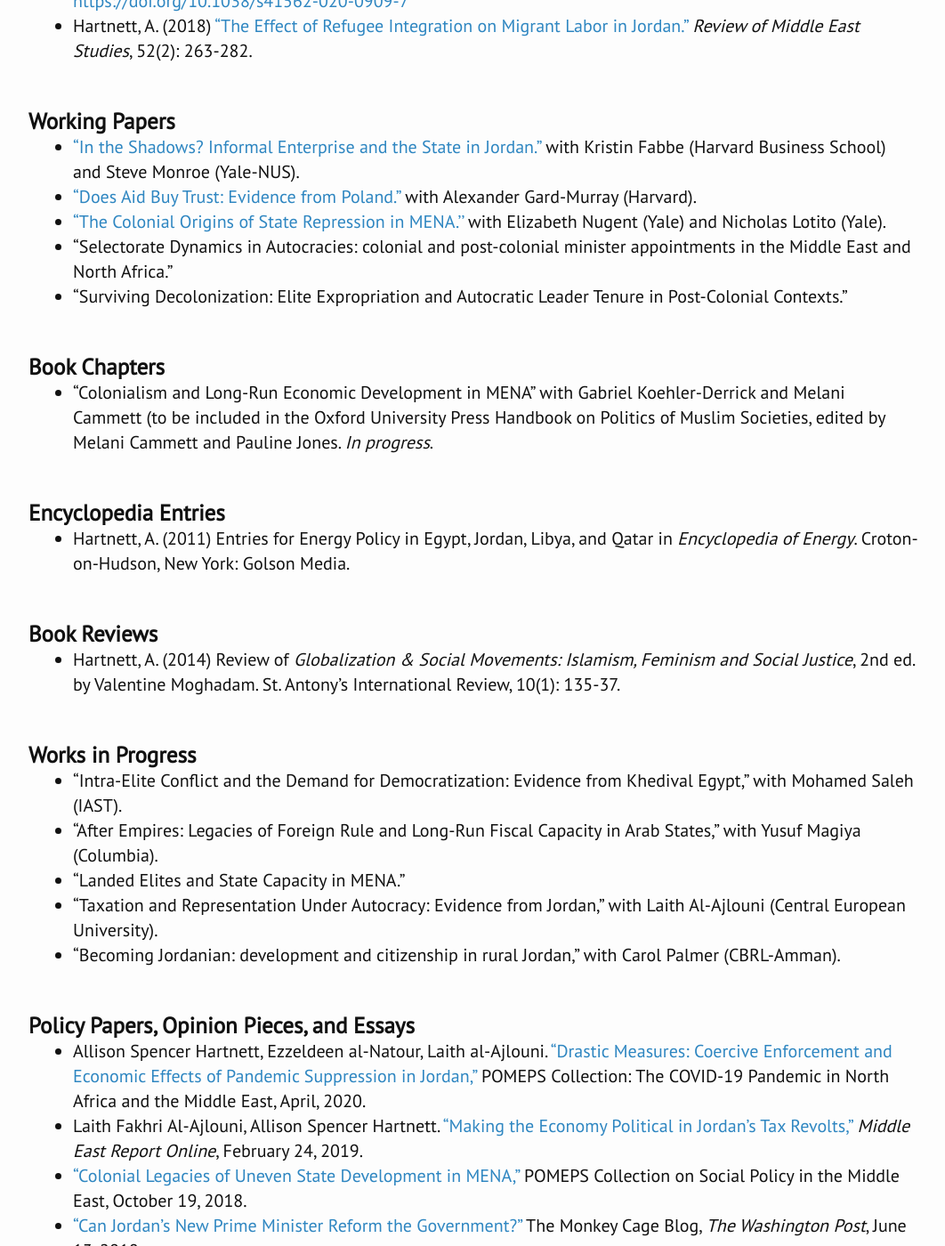
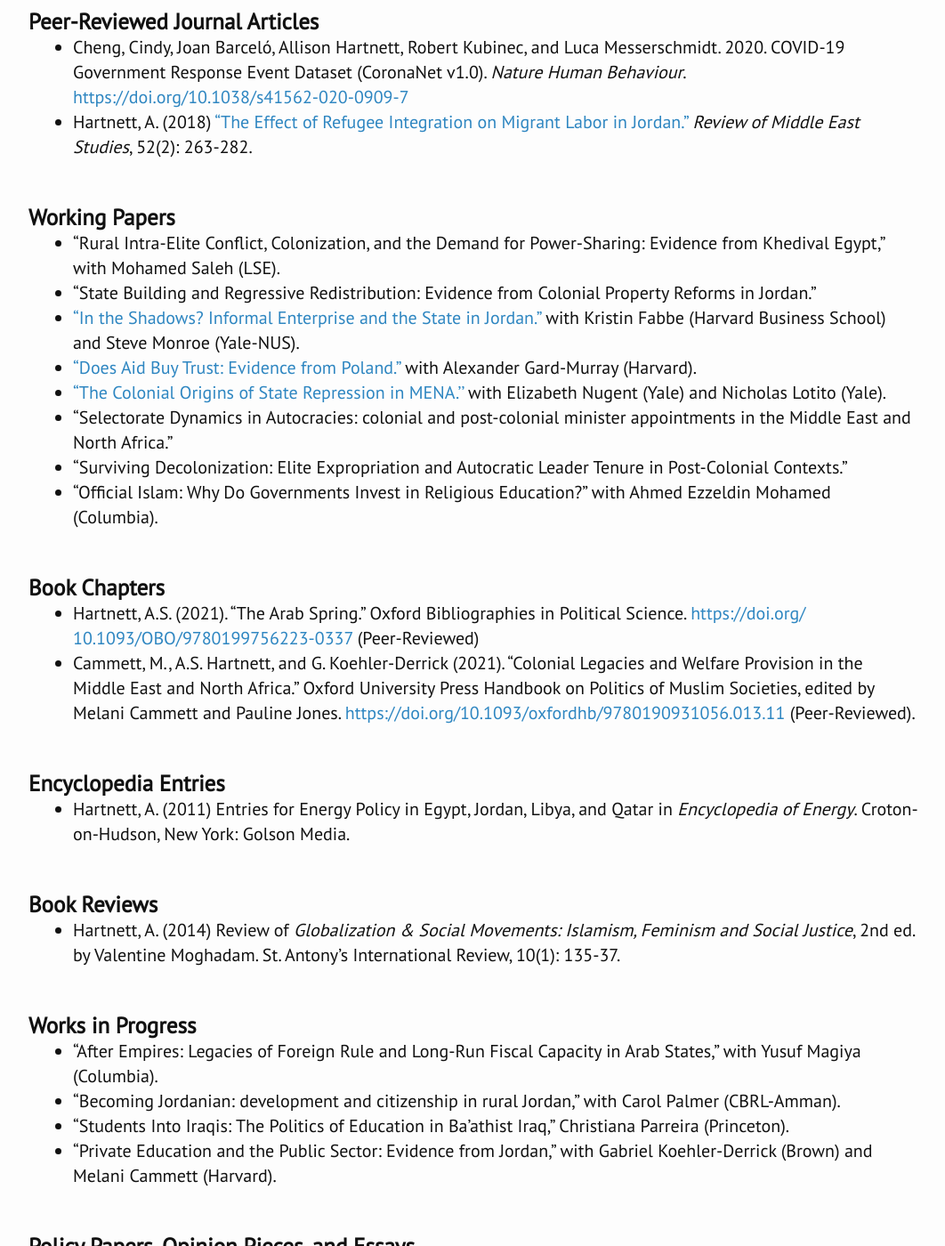
Before and after one commit to ashartnett/ashartnett.github.io, a Jekyll site: the page built from markdowns/2research.md, in a window 1280 px wide and 1400 px high, scrolled down 275 px. Shown: the whole window at 89% size, without its empty margins (108-1170 px from the left). Built offline with Jekyll 4.4.1, drawn with Linux system fonts in a browser that asks for light colours; some of the changed text lies outside the part shown.

Commit message:
June 2022 update to index, CV, research, teaching, book page

```diff
--- a/markdowns/2research.md
+++ b/markdowns/2research.md
@@ -5,20 +5,29 @@ title: Research
 permalink: /research/
 ---
 
-### Peer-Reviewed Publications
+### Book Manuscript
+ - _Regressive Redistribution: The Politics of Inequality in Post-Colonial Autocracies_ (In progress)
+
+### Peer-Reviewed Journal Articles
 
  - Cheng, Cindy, Joan Barceló, Allison Hartnett, Robert Kubinec, and Luca Messerschmidt. 2020. COVID-19 Government Response Event Dataset (CoronaNet v1.0). _Nature Human Behaviour_. [https://doi.org/10.1038/s41562-020-0909-7](https://doi.org/10.1038/s41562-020-0909-7)
  - Hartnett, A. (2018) ["The Effect of Refugee Integration on Migrant Labor in Jordan."](https://www.cambridge.org/core/journals/review-of-middle-east-studies/article/effect-of-refugee-integration-on-migrant-labor-in-jordan/95541D86AA4B631E4F6DD5B4DB021B54/share/609691b425c4ee242e3f2ce060e5f21b1d5b430f#) _Review of Middle East Studies_, 52(2): 263-282.
 
 ### Working Papers
+ - “Rural Intra-Elite Conflict, Colonization, and the Demand for Power-Sharing: Evidence from Khedival Egypt,” with Mohamed
+Saleh (LSE).
+ - “State Building and Regressive Redistribution: Evidence from Colonial Property Reforms in Jordan.”
  - ["In the Shadows? Informal Enterprise and the State in Jordan."](https://www.hbs.edu/faculty/Pages/item.aspx?num=55770) with Kristin Fabbe (Harvard Business School) and Steve Monroe (Yale-NUS).
  - ["Does Aid Buy Trust: Evidence from Poland."](https://papers.ssrn.com/sol3/papers.cfm?abstract_id=3325608) with Alexander Gard-Murray (Harvard).
  - ["The Colonial Origins of State Repression in MENA.''](https://ssrn.com/abstract=3239093) with Elizabeth Nugent (Yale) and Nicholas Lotito (Yale).
  - "Selectorate Dynamics in Autocracies: colonial and post-colonial minister appointments in the Middle East and North Africa."
  - "Surviving Decolonization: Elite Expropriation and Autocratic Leader Tenure in Post-Colonial Contexts."
+ - "Official Islam: Why Do Governments Invest in Religious Education?" with Ahmed Ezzeldin Mohamed (Columbia).
 
 ### Book Chapters
- - "Colonialism and Long-Run Economic Development in MENA" with Gabriel Koehler-Derrick and Melani Cammett (to be included in the Oxford University Press Handbook on Politics of Muslim Societies, edited by Melani Cammett and Pauline Jones. _In progress_.
+- Hartnett, A.S. (2021). “The Arab Spring.” Oxford Bibliographies in Political Science. [https://doi.org/
+10.1093/OBO/9780199756223-0337](https://doi.org/10.1093/OBO/9780199756223-0337) (Peer-Reviewed)
+- Cammett, M.,  A.S. Hartnett, and G. Koehler-Derrick (2021). “Colonial Legacies and Welfare Provision in the Middle East and North Africa.” Oxford University Press Handbook on Politics of Muslim Societies, edited by Melani Cammett and Pauline Jones. [https://doi.org/10.1093/oxfordhb/9780190931056.013.11](https://doi.org/10.1093/oxfordhb/9780190931056.013.11) (Peer-Reviewed).
 
 ### Encyclopedia Entries
  - Hartnett, A. (2011) Entries for Energy Policy in Egypt, Jordan, Libya, and Qatar in _Encyclopedia of Energy_. Croton-on-Hudson, New York: Golson Media.
@@ -27,11 +36,11 @@ permalink: /research/
  - Hartnett, A. (2014) Review of _Globalization & Social Movements: Islamism, Feminism and Social Justice_, 2nd ed. by Valentine Moghadam. St. Antony's International Review, 10(1): 135-37.
 
 ### Works in Progress
- - "Intra-Elite Conflict and the Demand for Democratization: Evidence from Khedival Egypt," with Mohamed Saleh (IAST).
  - "After Empires: Legacies of Foreign Rule and Long-Run Fiscal Capacity in Arab States," with Yusuf Magiya (Columbia).
- - "Landed Elites and State Capacity in MENA."
- - "Taxation and Representation Under Autocracy: Evidence from Jordan," with Laith Al-Ajlouni (Central European University).
  - "Becoming Jordanian: development and citizenship in rural Jordan," with Carol Palmer (CBRL-Amman).
+ - “Students Into Iraqis: The Politics of Education in Ba’athist Iraq,” Christiana Parreira (Princeton).
+ - “Private Education and the Public Sector: Evidence from Jordan,” with Gabriel Koehler-Derrick (Brown)
+and Melani Cammett (Harvard).
 
 ### Policy Papers, Opinion Pieces, and Essays
  - Allison Spencer Hartnett, Ezzeldeen al-Natour, Laith al-Ajlouni. ["Drastic Measures: Coercive Enforcement and Economic Effects of Pandemic Suppression in Jordan,"](https://pomeps.org/drastic-measures-coercive-enforcement-and-economic-effects-of-pandemic-suppression-in-jordan) POMEPS Collection: The COVID-19 Pandemic in North Africa and the Middle East, April, 2020.
```
Also changed, not shown: markdowns/0index.md (+2 -2 lines), markdowns/1cv.md (+2 -2 lines), markdowns/3bookproject.md (+5 -5 lines), markdowns/4teaching.md (+3 -2 lines), markdowns/5data.md (+4 -0 lines), 2 other files.
